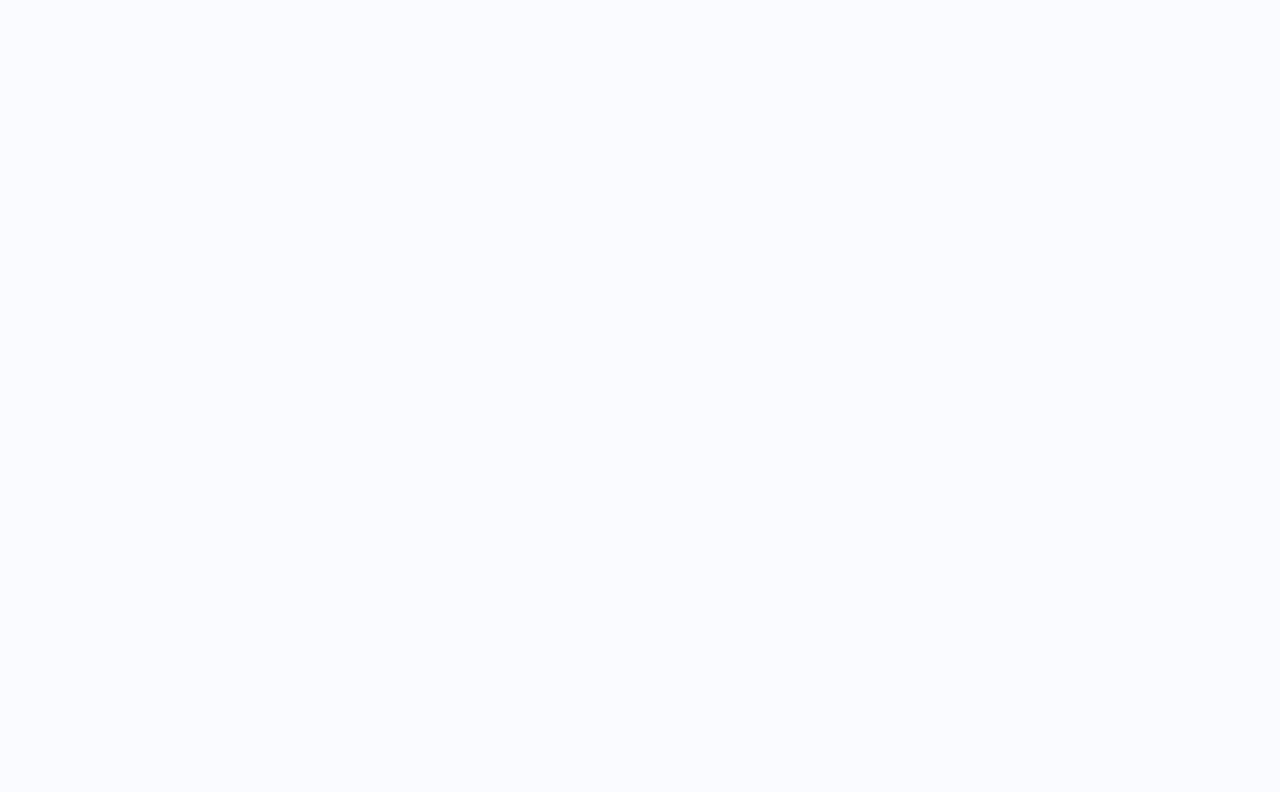
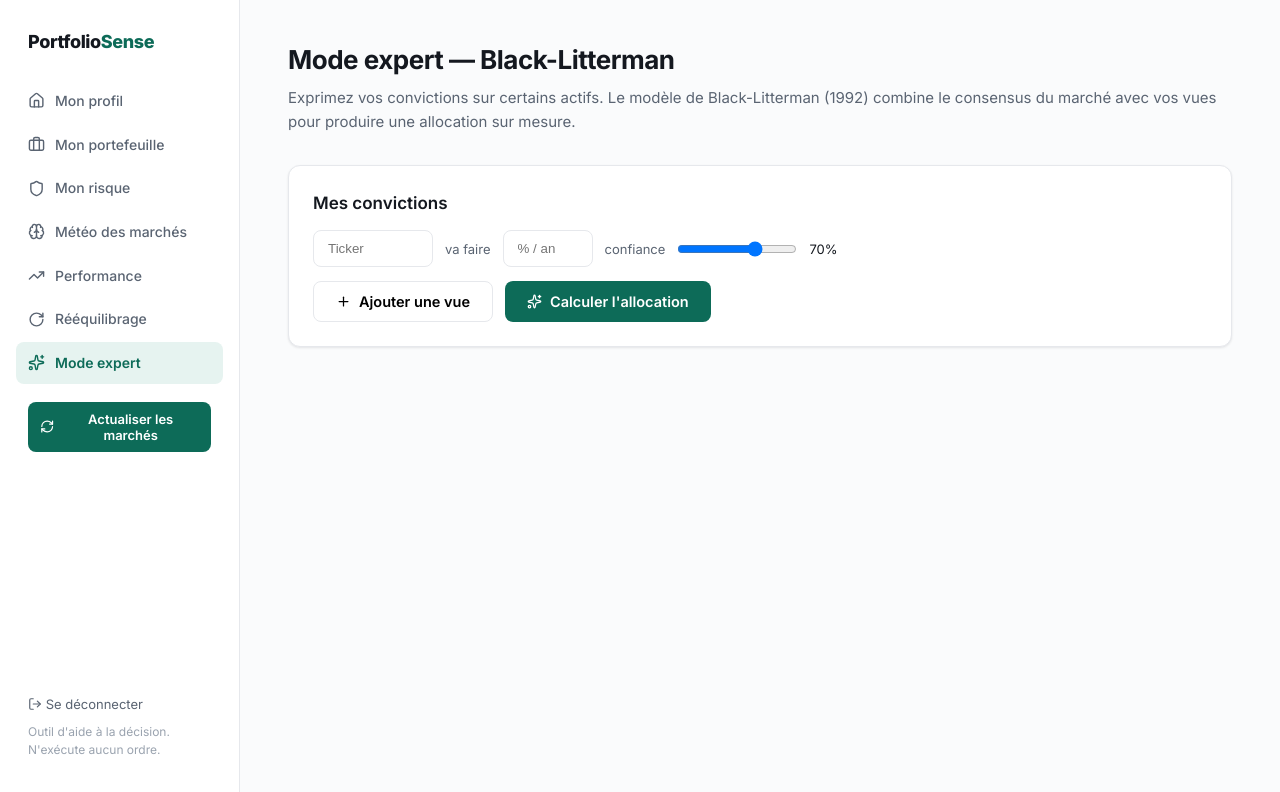
Before and after one commit to 1drien/PortfolioSense, a React (Vite) app in the folder frontend/: page /expert in a window 1280 px wide. Before the commit this address had no page. Shown: the top 792 px of the page. Built offline with nearby package versions, Linux system fonts and the light colour scheme; sample sign-in values are in the browser's storage.

Commit message:
feat: Black-Litterman expert mode with custom views

```diff
--- a/frontend/src/App.jsx
+++ b/frontend/src/App.jsx
@@ -14,6 +14,20 @@ import Risk from "./pages/Risk";
 import Regimes from "./pages/Regimes";
 import Performance from "./pages/Performance";
 import Rebalance from "./pages/Rebalance";
+import {
+  Home,
+  Briefcase,
+  Shield,
+  Brain,
+  TrendingUp,
+  RefreshCw,
+  LogOut,
+  RotateCw,
+  Sparkles,
+} from "lucide-react";
+
+import Expert from "./pages/Expert";
+
 function Layout({ children }) {
   const [refreshing, setRefreshing] = React.useState(false);
   const [refreshMsg, setRefreshMsg] = React.useState(null);
@@ -40,22 +54,25 @@ function Layout({ children }) {
           Portfolio<span>Sense</span>
         </div>
         <NavLink to="/profil" className="nav-link">
-          🏠 Mon profil
+          <Home size={17} strokeWidth={2} /> Mon profil
         </NavLink>
         <NavLink to="/portefeuille" className="nav-link">
-          💼 Mon portefeuille
+          <Briefcase size={17} strokeWidth={2} /> Mon portefeuille
         </NavLink>
         <NavLink to="/risque" className="nav-link">
-          🛡️ Mon risque
+          <Shield size={17} strokeWidth={2} /> Mon risque
         </NavLink>
         <NavLink to="/marches" className="nav-link">
-          🧠 Météo des marchés
+          <Brain size={17} strokeWidth={2} /> Météo des marchés
         </NavLink>
         <NavLink to="/performance" className="nav-link">
-          📈 Performance
+          <TrendingUp size={17} strokeWidth={2} /> Performance
         </NavLink>
         <NavLink to="/reequilibrage" className="nav-link">
-          🔄 Rééquilibrage
+          <RotateCw size={17} strokeWidth={2} /> Rééquilibrage
+        </NavLink>
+        <NavLink to="/expert" className="nav-link">
+          <Sparkles size={17} strokeWidth={2} /> Mode expert
         </NavLink>
 
         <div style={{ padding: "16px 12px" }}>
@@ -65,7 +82,13 @@ function Layout({ children }) {
             onClick={refresh}
             disabled={refreshing}
           >
-            {refreshing ? "⏳ Mise à jour..." : "🔄 Actualiser les marchés"}
+            {refreshing ? (
+              "Mise à jour..."
+            ) : (
+              <>
+                <RefreshCw size={15} /> Actualiser les marchés
+              </>
+            )}
           </button>
           {refreshMsg && (
             <div
@@ -77,7 +100,10 @@ function Layout({ children }) {
         </div>
 
         <div className="sidebar-footer">
-          <button onClick={logout}>Se déconnecter</button>
+          <button onClick={logout}>
+            <LogOut size={14} style={{ verticalAlign: "-2px" }} /> Se
+            déconnecter
+          </button>
           <div style={{ marginTop: 8 }}>
             Outil d'aide à la décision.
             <br />
@@ -151,6 +177,14 @@ export default function App() {
           </Protected>
         }
       />
+      <Route
+        path="/expert"
+        element={
+          <Protected>
+            <Expert />
+          </Protected>
+        }
+      />
     </Routes>
   );
 }
--- a/frontend/src/api.js
+++ b/frontend/src/api.js
@@ -55,4 +55,9 @@ export const api = {
   backtest: () => request("/api/backtest"),
   explain: () => request("/api/explain"),
   refresh: () => request("/api/refresh", { method: "POST" }),
+  blackLitterman: (views, confidences) =>
+    request("/api/black-litterman", {
+      method: "POST",
+      body: JSON.stringify({ views, confidences }),
+    }),
 };
--- /dev/null
+++ b/frontend/src/pages/Expert.jsx
@@ -0,0 +1,164 @@
+import React, { useState } from "react";
+import { api } from "../api";
+import { Plus, Sparkles } from "lucide-react";
+
+export default function Expert() {
+  const [views, setViews] = useState([{ ticker: "", expected: "", conf: 70 }]);
+  const [result, setResult] = useState(null);
+  const [loading, setLoading] = useState(false);
+
+  function update(i, field, value) {
+    const next = [...views];
+    next[i][field] = field === "ticker" ? value.toUpperCase() : value;
+    setViews(next);
+  }
+
+  function addView() {
+    setViews([...views, { ticker: "", expected: "", conf: 70 }]);
+  }
+
+  async function run() {
+    const v = {},
+      c = {};
+    views.forEach((row) => {
+      if (row.ticker && row.expected !== "") {
+        v[row.ticker] = Number(row.expected) / 100;
+        c[row.ticker] = row.conf / 100;
+      }
+    });
+    if (Object.keys(v).length === 0) return;
+    setLoading(true);
+    try {
+      setResult(await api.blackLitterman(v, c));
+    } finally {
+      setLoading(false);
+    }
+  }
+
+  return (
+    <>
+      <h1>Mode expert — Black-Litterman</h1>
+      <p className="subtitle">
+        Exprimez vos convictions sur certains actifs. Le modèle de
+        Black-Litterman (1992) combine le consensus du marché avec vos vues pour
+        produire une allocation sur mesure.
+      </p>
+
+      <div className="card">
+        <h2>Mes convictions</h2>
+        {views.map((row, i) => (
+          <div
+            key={i}
+            style={{
+              display: "flex",
+              gap: 12,
+              marginBottom: 12,
+              alignItems: "center",
+            }}
+          >
+            <input
+              style={{
+                width: 120,
+                padding: "10px 14px",
+                border: "1px solid var(--border)",
+                borderRadius: 8,
+              }}
+              placeholder="Ticker"
+              value={row.ticker}
+              onChange={(e) => update(i, "ticker", e.target.value)}
+            />
+            <span style={{ color: "var(--text-2)", fontSize: 13 }}>
+              va faire
+            </span>
+            <input
+              style={{
+                width: 90,
+                padding: "10px 14px",
+                border: "1px solid var(--border)",
+                borderRadius: 8,
+              }}
+              type="number"
+              placeholder="% / an"
+              value={row.expected}
+              onChange={(e) => update(i, "expected", e.target.value)}
+            />
+            <span style={{ color: "var(--text-2)", fontSize: 13 }}>
+              confiance
+            </span>
+            <input
+              type="range"
+              min={10}
+              max={100}
+              value={row.conf}
+              style={{ width: 120 }}
+              onChange={(e) => update(i, "conf", Number(e.target.value))}
+            />
+            <span style={{ fontSize: 13, width: 40 }}>{row.conf}%</span>
+          </div>
+        ))}
+        <div style={{ display: "flex", gap: 12, marginTop: 14 }}>
+          <button
+            className="btn"
+            style={{ border: "1px solid var(--border)", background: "white" }}
+            onClick={addView}
+          >
+            <Plus size={15} /> Ajouter une vue
+          </button>
+          <button className="btn btn-primary" onClick={run} disabled={loading}>
+            <Sparkles size={15} />{" "}
+            {loading ? "Calcul..." : "Calculer l'allocation"}
+          </button>
+        </div>
+      </div>
+
+      {result && (
+        <>
+          <div className="grid-3">
+            <div className="card metric">
+              <div className="metric-label">Rendement espéré</div>
+              <div className="metric-value positive">
+                {(result.metrics.return * 100).toFixed(1)}%
+              </div>
+            </div>
+            <div className="card metric">
+              <div className="metric-label">Volatilité</div>
+              <div className="metric-value">
+                {(result.metrics.volatility * 100).toFixed(1)}%
+              </div>
+            </div>
+            <div className="card metric">
+              <div className="metric-label">Sharpe</div>
+              <div className="metric-value">
+                {result.metrics.sharpe.toFixed(2)}
+              </div>
+            </div>
+          </div>
+
+          <div className="card">
+            <h2>Allocation selon vos vues</h2>
+            <table>
+              <thead>
+                <tr>
+                  <th>Actif</th>
+                  <th>Montant</th>
+                  <th>Poids</th>
+                </tr>
+              </thead>
+              <tbody>
+                {result.allocation.map((a) => (
+                  <tr key={a.ticker}>
+                    <td>
+                      <strong>{a.ticker}</strong>
+                    </td>
+                    <td className="num">{a.euros.toLocaleString("fr-FR")} €</td>
+                    <td className="num">{a.pct}%</td>
+                  </tr>
+                ))}
+              </tbody>
+            </table>
+          </div>
+        </>
+      )}
+    </>
+  );
+}
```
Also changed, not shown: 1 other file (tests, documents, lock files or other folders).
